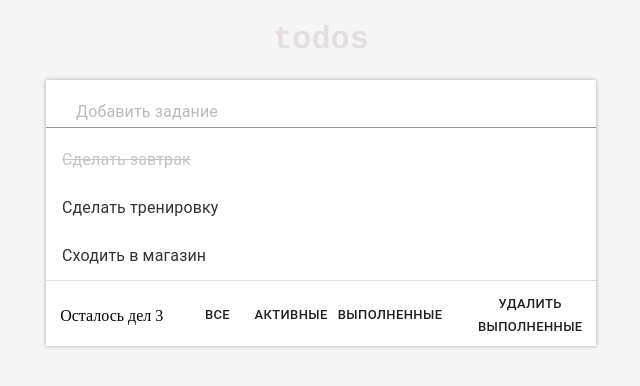
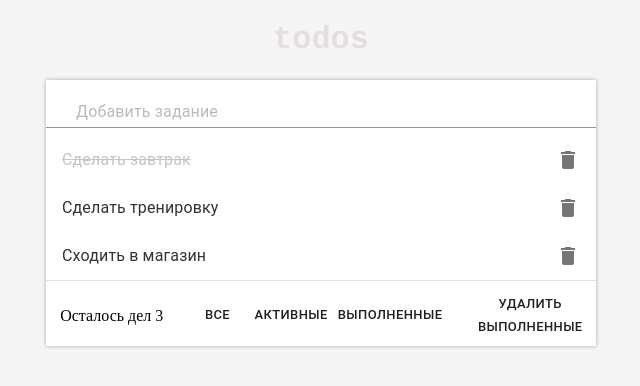
Before and after one commit to WebHeroSchool/Borozdin_todo, a React (Create React App) app: page / in a window 1280 px wide. Shown: the top 386 px of the page, without its empty margins (319-959 px from the left). Built offline with nearby package versions, Linux system fonts and the light colour scheme.

Commit message:
Добавлены иконки корзины

```diff
--- a/package.json
+++ b/package.json
@@ -3,6 +3,7 @@
   "version": "0.1.0",
   "private": true,
   "dependencies": {
+    "@material-ui/icons": "^4.9.1",
     "@testing-library/jest-dom": "^5.11.5",
     "@testing-library/react": "^11.1.2",
     "@testing-library/user-event": "^12.2.2",
--- a/src/components/Item/Item.js
+++ b/src/components/Item/Item.js
@@ -3,6 +3,9 @@ import classnames from 'classnames';
 import styles from './Item.module.css';
 import ListItem from '@material-ui/core/ListItem';
 import ListItemText from '@material-ui/core/ListItemText';
+import ListItemSecondaryAction from '@material-ui/core/ListItemSecondaryAction';
+import DeleteIcon from '@material-ui/icons/Delete';
+import IconButton from '@material-ui/core/IconButton';
 
 const Item =({ value, isDone, onClickDone, id }) => (<span className={
   classnames({
@@ -12,6 +15,11 @@ const Item =({ value, isDone, onClickDone, id }) => (<span className={
 }>
   <ListItem button onClick={() => onClickDone(id)} >
     <ListItemText primary={ value } />
+    <ListItemSecondaryAction>
+      <IconButton edge="end" aria-label="delete">
+        <DeleteIcon />
+      </IconButton>
+    </ListItemSecondaryAction>
   </ListItem>
 </span>);
 
```
Also changed, not shown: 1 other file (tests, documents, lock files or other folders).
